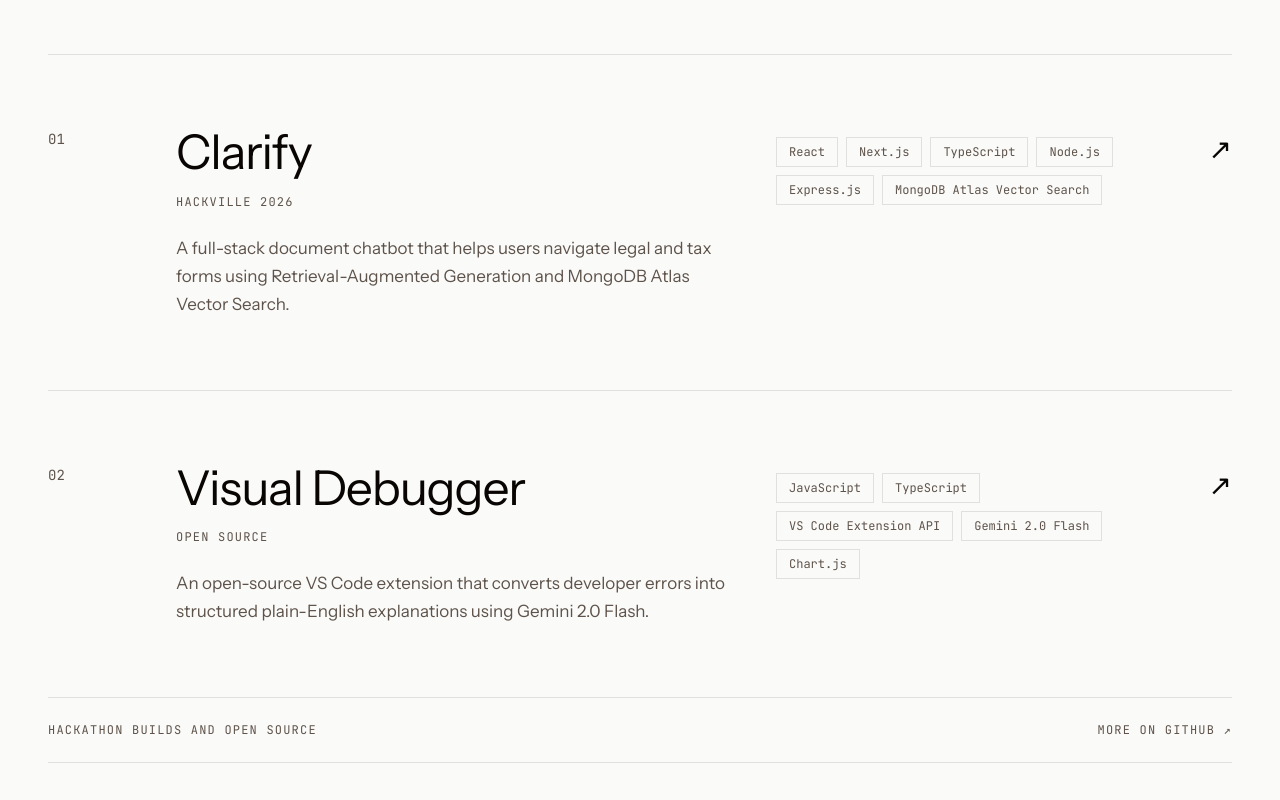
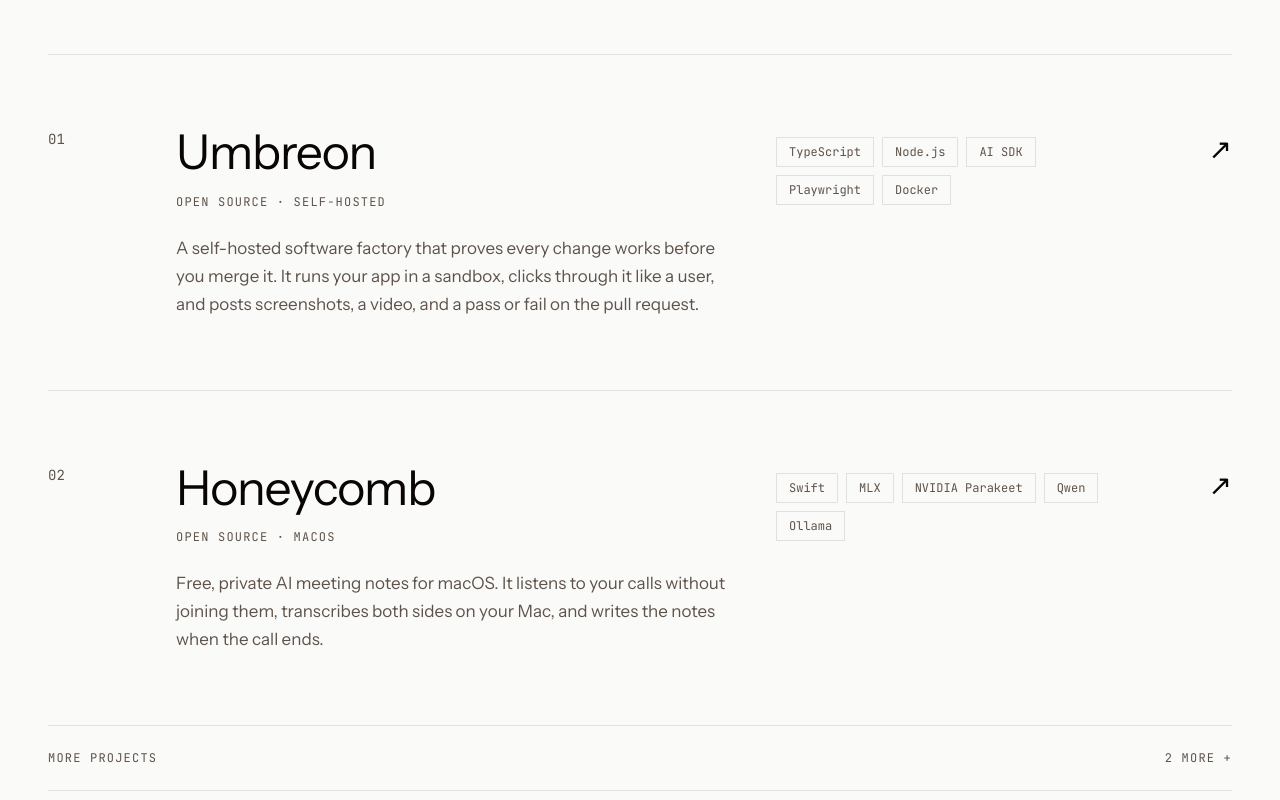
Before and after one commit to kurtjallo/myPortfolioWebsite, a React (Vite) app: page / in a window 1280 px wide. Shown: the part 3200-4000 px from the top of the page. Built offline with nearby package versions, Linux system fonts and the light colour scheme; a web font is replaced by a local one.

Commit message:
feat(projects): feature Umbreon and Honeycomb, fold older work into a dropdown (#36)

```diff
--- a/src/components/Projects.css
+++ b/src/components/Projects.css
@@ -49,17 +49,26 @@
 .pj-row:hover .pj-arrow { transform: translate(4px, -4px); }
 .pj-cover { position: absolute; inset: 0; z-index: 1; }
 
-.pj-more {
+.pj-more, .pj-toggle {
   display: flex; flex-wrap: wrap; justify-content: space-between; gap: 8px 24px;
   padding: 24px 0; border-bottom: 1px solid var(--line);
   font-family: var(--mono); font-size: 12px; line-height: 16px; text-transform: uppercase; letter-spacing: 0.1em;
   color: var(--muted);
   transition: opacity 0.7s var(--ease) var(--d, 0ms), transform 0.7s var(--ease) var(--d, 0ms), color 0.15s var(--ease);
 }
-.pj-more:hover { color: var(--fg); }
+.pj-more:hover, .pj-toggle:hover { color: var(--fg); }
+.pj-toggle { cursor: pointer; list-style: none; }
+.pj-toggle::-webkit-details-marker { display: none; }
+.pj-plus { display: inline-block; transition: transform 0.3s var(--ease); }
+.pj-others[open] .pj-plus { transform: rotate(45deg); }
+.pj-others .pj-rows { border-top: 0; }
+.pj-others { interpolate-size: allow-keywords; }
+.pj-others::details-content { block-size: 0; overflow: hidden; transition: block-size 0.5s var(--ease), content-visibility 0.5s allow-discrete; }
+.pj-others[open]::details-content { block-size: auto; }
 .pj-nudge { display: inline-block; transition: transform 0.15s var(--ease); }
 .pj-more:hover .pj-nudge { transform: translate(2px, -2px); }
 
 @media (prefers-reduced-motion: reduce) {
-  .pj-title, .pj-arrow, .pj-nudge { transition: none; }
+  .pj-title, .pj-arrow, .pj-nudge, .pj-plus { transition: none; }
+  .pj-others::details-content { transition: none; }
 }
--- a/src/components/Projects.tsx
+++ b/src/components/Projects.tsx
@@ -1,23 +1,17 @@
 import type { CSSProperties } from 'react';
-import { GITHUB_URL, PROJECTS, PROJECTS_HEADING, SITE } from '@/data';
+import { GITHUB_URL, MORE_PROJECTS, PROJECTS, PROJECTS_HEADING, SITE, type Project } from '@/data';
 import { pad } from '@/lib/pad';
 import { SectionHeading } from './SectionHeading';
 import './Projects.css';
 
 const vars = (v: Record<string, string>) => v as CSSProperties;
 
-export function Projects() {
+function ProjectRows({ projects, start = 0 }: { projects: Project[]; start?: number }) {
   return (
-    <section id="projects" className="section">
-      <div className="container">
-        <div className="pj-head">
-          <span className="eyebrow" data-reveal>Projects</span>
-          <SectionHeading heading={PROJECTS_HEADING} data-reveal style={vars({ '--d': '80ms' })} />
-        </div>
     <div className="pj-rows">
-          {PROJECTS.map((p, i) => (
+      {projects.map((p, i) => (
         <article key={p.name} className="pj-row" data-reveal style={vars({ '--rise': '32px', '--d': `${i * 100}ms` })}>
-              <span className="index pj-idx">{pad(i)}</span>
+          <span className="index pj-idx">{pad(start + i)}</span>
           <div className="pj-main">
             <h3 className="pj-title">{p.name}</h3>
             <span className="label pj-event">{p.event}</span>
@@ -39,6 +33,27 @@
         </article>
       ))}
     </div>
+  );
+}
+
+export function Projects() {
+  return (
+    <section id="projects" className="section">
+      <div className="container">
+        <div className="pj-head">
+          <span className="eyebrow" data-reveal>Projects</span>
+          <SectionHeading heading={PROJECTS_HEADING} data-reveal style={vars({ '--d': '80ms' })} />
+        </div>
+        <ProjectRows projects={PROJECTS} />
+        <details className="pj-others">
+          <summary className="pj-toggle" data-reveal style={vars({ '--d': '200ms' })}>
+            <span>More projects</span>
+            <span>
+              {MORE_PROJECTS.length} more <span className="pj-plus" aria-hidden="true">+</span>
+            </span>
+          </summary>
+          <ProjectRows projects={MORE_PROJECTS} start={PROJECTS.length} />
+        </details>
         <a className="pj-more" href={GITHUB_URL} target="_blank" rel="noopener noreferrer" data-reveal style={vars({ '--d': '200ms' })}>
           <span>Hackathon builds and open source</span>
           <span>
--- a/src/data.ts
+++ b/src/data.ts
@@ -109,9 +109,28 @@
   },
 ];
 
-export const PROJECTS_HEADING: Heading = ['Selected projects.', 'Built and shipped.'];
+export const PROJECTS_HEADING: Heading = ['Currently building.', 'Work in progress.'];
 
 export const PROJECTS: Project[] = [
+  {
+    name: 'Umbreon',
+    event: 'Open source · Self-hosted',
+    description:
+      'A self-hosted software factory that proves every change works before you merge it. It runs your app in a sandbox, clicks through it like a user, and posts screenshots, a video, and a pass or fail on the pull request.',
+    stack: ['TypeScript', 'Node.js', 'AI SDK', 'Playwright', 'Docker'],
+    link: 'https://github.com/kurtjallo/umbreon',
+  },
+  {
+    name: 'Honeycomb',
+    event: 'Open source · macOS',
+    description:
+      'Free, private AI meeting notes for macOS. It listens to your calls without joining them, transcribes both sides on your Mac, and writes the notes when the call ends.',
+    stack: ['Swift', 'MLX', 'NVIDIA Parakeet', 'Qwen', 'Ollama'],
+    link: 'https://github.com/kurtjallo/Honeycomb',
+  },
+];
+
+export const MORE_PROJECTS: Project[] = [
   {
     name: 'Clarify',
     event: 'Hackville 2026',
```
Lines whose indentation alone changed are shown as unchanged.
